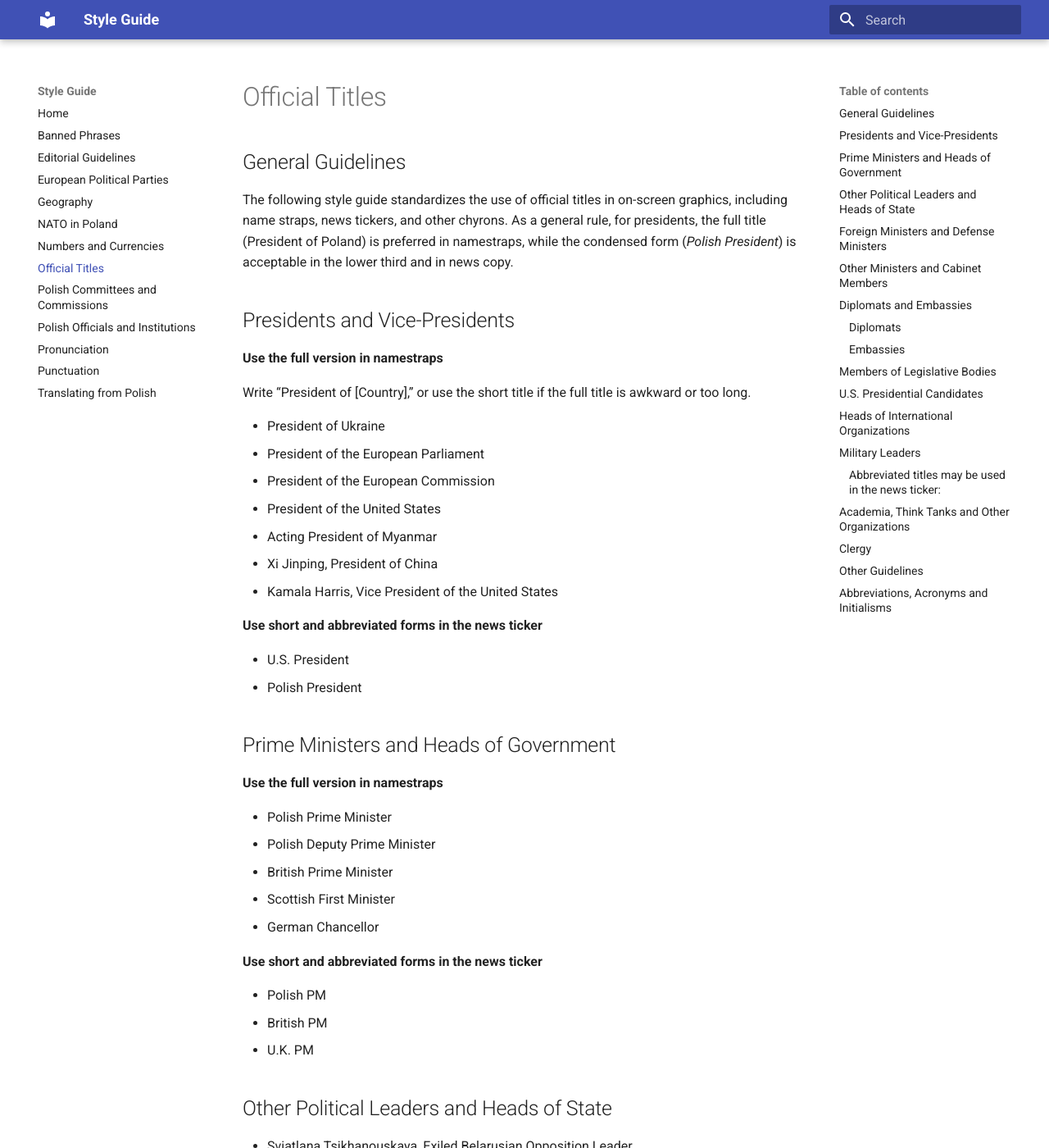
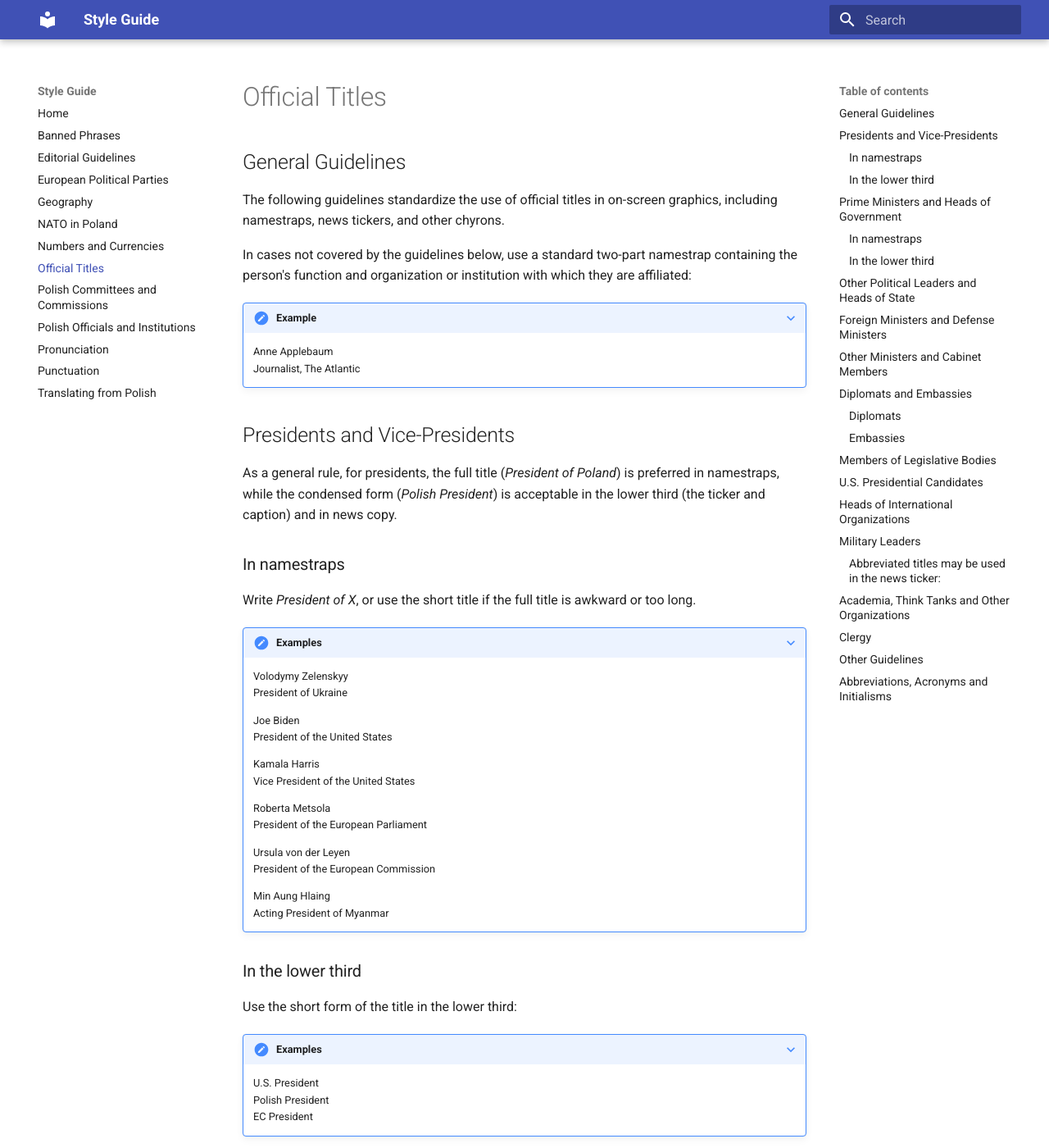
Before and after one commit to rthrbrs/styleguide, an MkDocs documentation site: the page built from docs/titles.md, in a window 1280 px wide and 1400 px high. Shown: the whole window at 82% size. Built offline with MkDocs 1.6.1 and Material for MkDocs 9.7.7, drawn with Linux system fonts in a browser that asks for light colours; some of the changed text lies outside the part shown.

Commit message:
Revised Official Titles

```diff
--- a/docs/titles.md
+++ b/docs/titles.md
@@ -3,42 +3,82 @@ title: Official Titles
 ---
 ## General Guidelines
 
-The following style guide standardizes the use of official titles in on-screen graphics, including name straps, news tickers, and other chyrons. As a general rule, for presidents, the full title (President of Poland) is preferred in namestraps, while the condensed form (_Polish President_) is acceptable in the lower third and in news copy.
+The following guidelines standardize the use of official titles in on-screen graphics, including namestraps, news tickers, and other chyrons.
+
+In cases not covered by the guidelines below, use a standard two-part namestrap containing the person's function and organization or institution with which they are affiliated:
+
+???+ note "Example"
+    Anne Applebaum
+    Journalist, The Atlantic
 
 ## Presidents and Vice-Presidents
 
-**Use the full version in namestraps**
+ As a general rule, for presidents, the full title (_President of Poland_) is preferred in namestraps, while the condensed form (_Polish President_) is acceptable in the lower third (the ticker and caption) and in news copy.
 
-Write “President of [Country],” or use the short title if the full title is awkward or too long.
+### In namestraps
 
-* President of Ukraine
-* President of the European Parliament
-* President of the European Commission
-* President of the United States
-* Acting President of Myanmar
-* Xi Jinping, President of China
-* Kamala Harris, Vice President of the United States
+Write _President of X_, or use the short title if the full title is awkward or too long.
 
-**Use short and abbreviated forms in the news ticker**
+???+ note "Examples"
+    Volodymy Zelenskyy
+    President of Ukraine
 
-* U.S. President
-* Polish President
+    Joe Biden
+    President of the United States
+
+    Kamala Harris
+    Vice President of the United States
+
+    Roberta Metsola
+    President of the European Parliament
+
+    Ursula von der Leyen
+    President of the European Commission
+
+    Min Aung Hlaing
+    Acting President of Myanmar
+
+
+### In the lower third
+
+Use the short form of the title in the lower third:
+
+???+ note "Examples"
+
+    U.S. President
+    Polish President
+    EC President
 
 ## Prime Ministers and Heads of Government
 
-**Use the full version in namestraps**
+### In namestraps
 
-* Polish Prime Minister
-* Polish Deputy Prime Minister
-* British Prime Minister
-* Scottish First Minister
-* German Chancellor
+Write _Prime Minister of X_ or _X Prime Minister_, especially the short title if the full title is awkward or too long.
 
-**Use short and abbreviated forms in the news ticker**
+???+ note "Examples"
 
-* Polish PM
-* British PM
-* U.K. PM
+    Donald Tusk
+    Prime Minister of Poland
+
+    Kier Starmer
+    British Prime Minister
+
+    John Swinney
+    Scottish First Minister
+
+    Olaf Scholz
+    Chancellor of Germany
+
+### In the lower third
+
+Use short and abbreviated forms of titles in the lower third:
+
+???+ note "Examples"
+
+    Polish PM Donald Tusk
+
+    U.K. PM Kier Starmer
+
 
 ## Other Political Leaders and Heads of State
 
```
Also changed, not shown: docs/index.md (+14 -2 lines).
